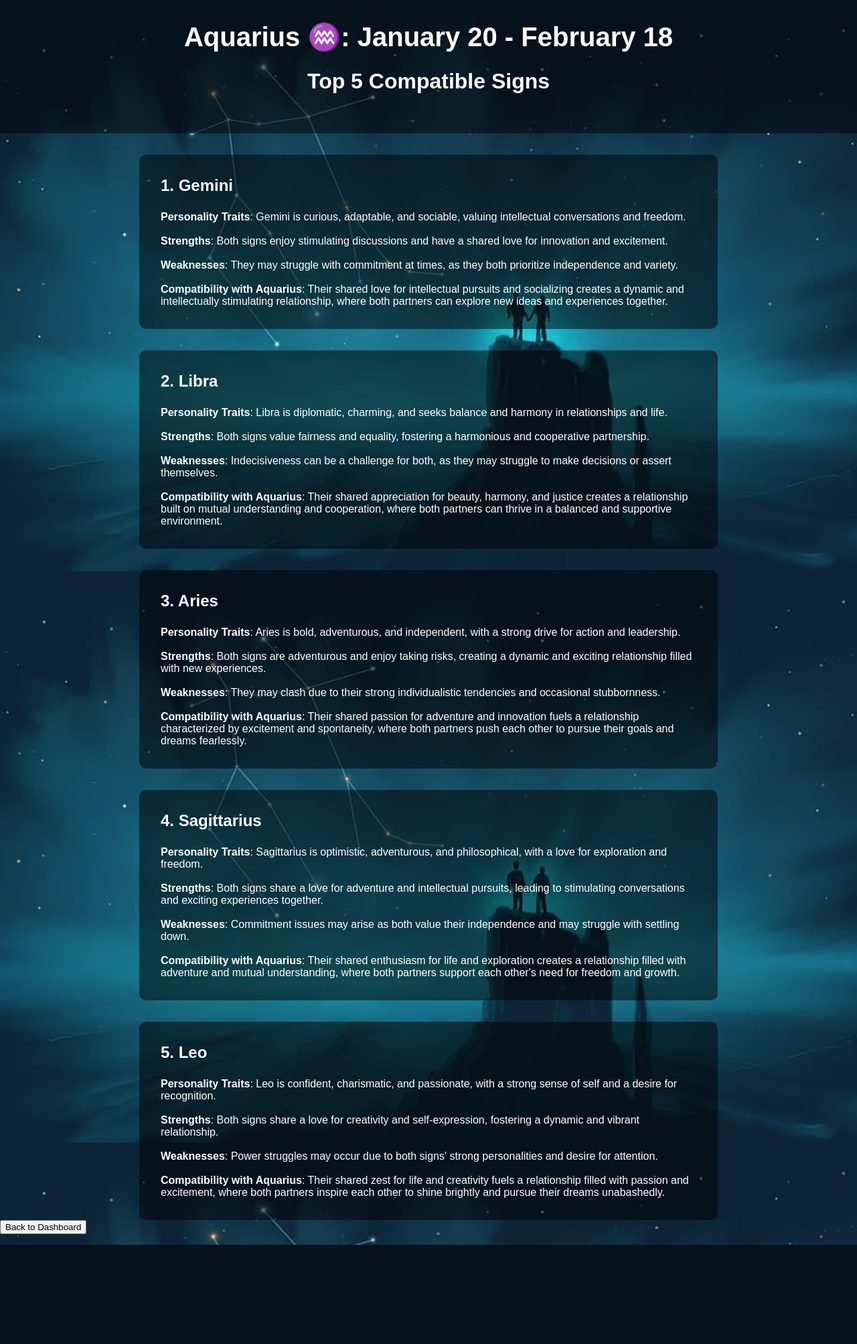
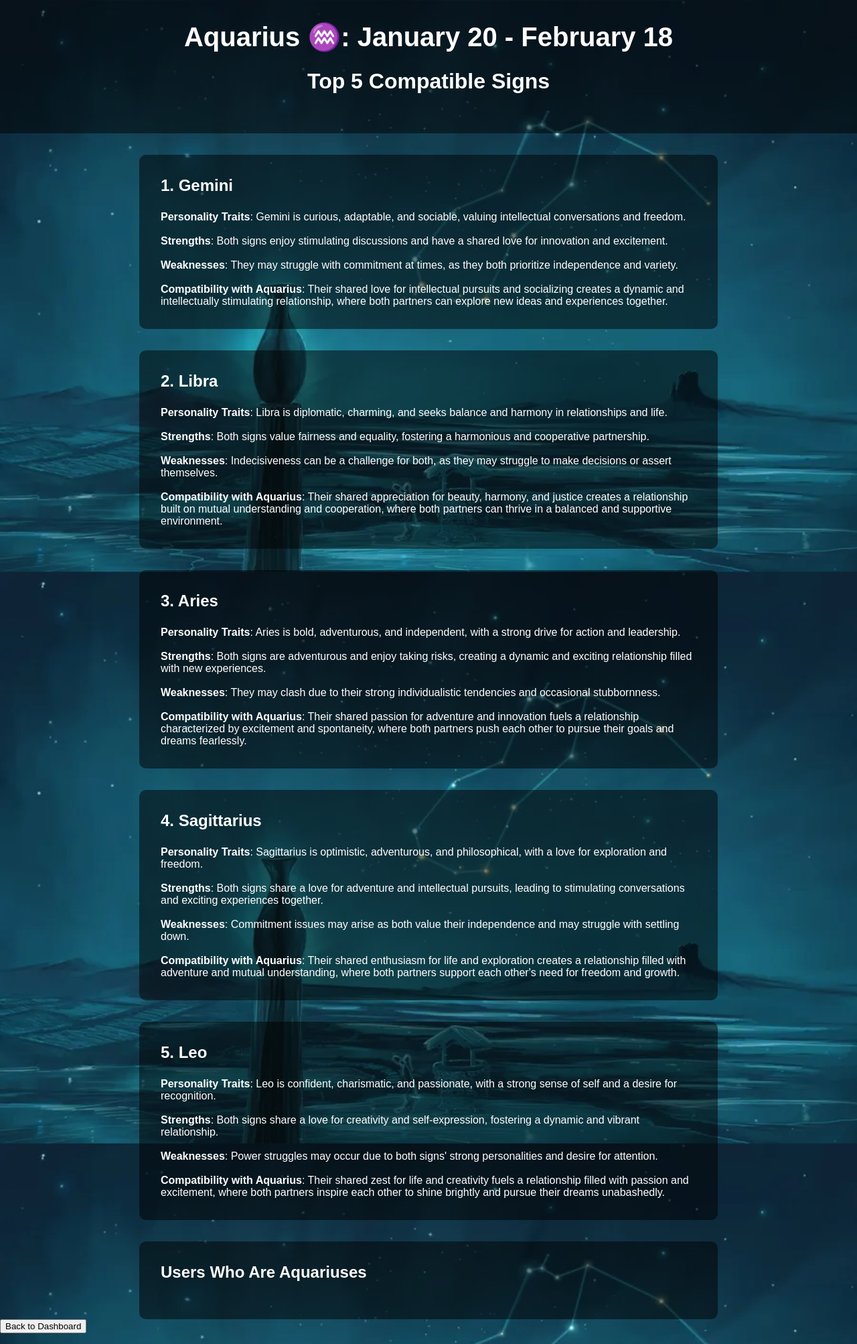
Before and after one commit to LemonSCoder/StarCrossedRepo, a Flask app: page /aquarius.html in a window 1280 px wide. Shown: the whole page at 67% size. Before the commit the page ends 1858 px from the top, so only its background shows below. Run offline with Flask 3, Linux system fonts and the light colour scheme.

Commit message:
Update aquarius.html

```diff
--- a/templates/aquarius.html
+++ b/templates/aquarius.html
@@ -11,7 +11,7 @@
               font-family: Arial, sans-serif;
               margin: 0;
               padding: 0;
-              background-image: url(geminiimage.jpg);
+              background-image: url(aquarius.jpg);
               background-size: cover;
               background-repeat: no-repeat;
               background-position: center;
@@ -57,7 +57,7 @@
               margin-bottom: 0;
           }
       </style>
-  </head>
+    </head>
 <header>
   <h1>Aquarius ♒️: January 20 - February 18</h1>
   <h2>Top 5 Compatible Signs</h2>
@@ -97,6 +97,12 @@
   <b>Weaknesses</b>: Power struggles may occur due to both signs' strong personalities and desire for attention.<br><br>
    <b>Compatibility with Aquarius</b>: Their shared zest for life and creativity fuels a relationship filled with passion and excitement, where both partners inspire each other to shine brightly and pursue their dreams unabashedly.
       </section>
+    <section>
+        <h3>Users Who Are Aquariuses</h3>
+        {%for user in aquarius_users%}
+        <b>{{user}}</b> <br> <br>
+        {%endfor%}
+    </section>
     <a href="Dashboard.html">
     <button>Back to Dashboard</button>
     </a>
```
